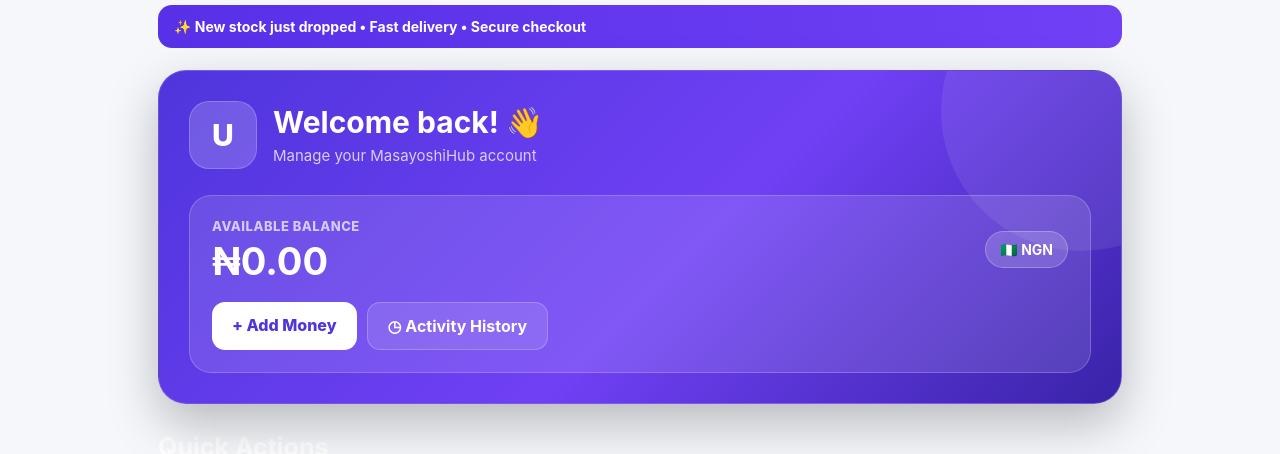
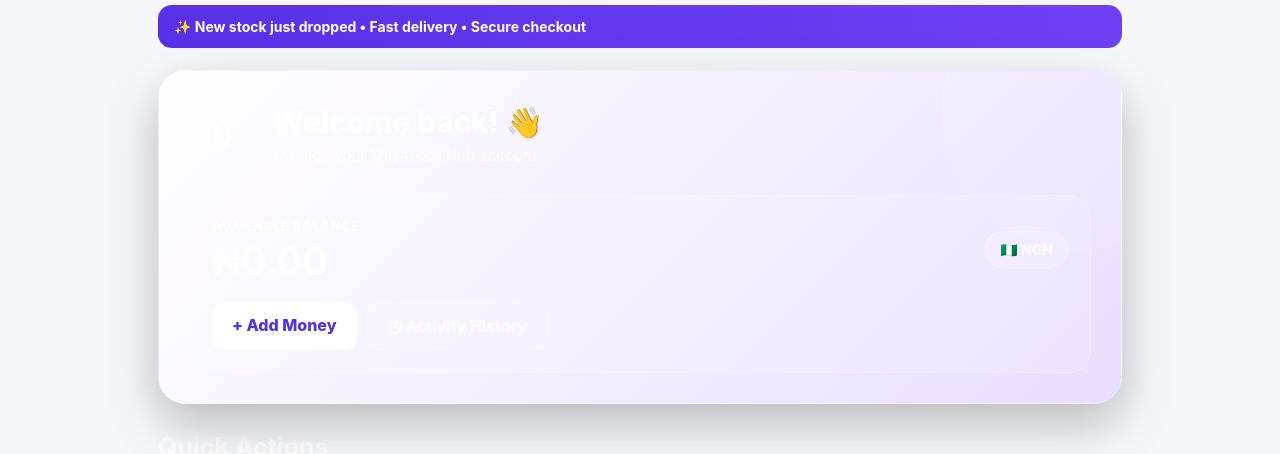
Before and after one commit to justiceeby4/Masayoshihub, a Next.js app: page /dashboard in a window 1280 px wide. Shown: the part 123-577 px from the top of the page. Built offline with nearby package versions, Linux system fonts and the light colour scheme; no server answers.

Commit message:
Update page.tsx

```diff
--- a/app/dashboard/page.tsx
+++ b/app/dashboard/page.tsx
@@ -104,7 +104,7 @@
             borderRadius: "28px",
             marginBottom: "28px",
             background:
-              "linear-gradient(135deg, #4f35dc 0%, #7040f5 55%, #3923a8 100%)",
+              "linear-gradient(135deg, #ffffff 0%, #f3edff 55%, #e9ddff 100%)",
             border: "1px solid rgba(255,255,255,0.15)",
             boxShadow: "0 20px 50px rgba(0,0,0,0.25)",
           }}
```
